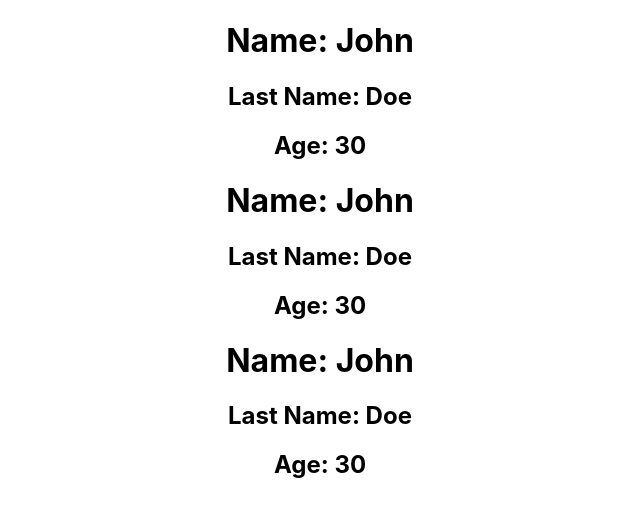
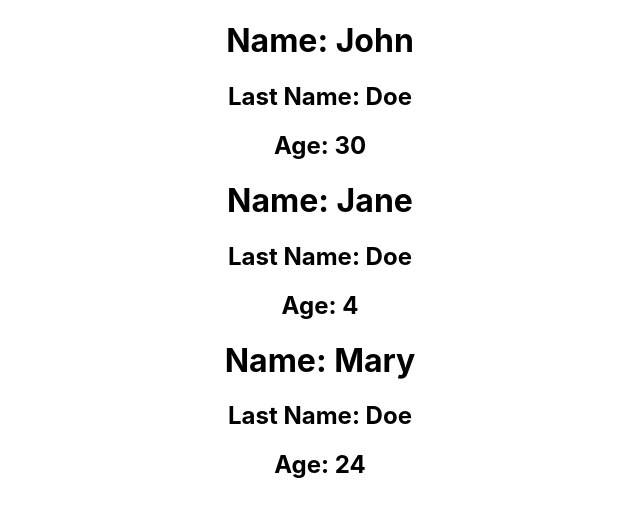
Before and after one commit to juanespos/BasicMovieAppReact, a React (Create React App) app: page / in a window 1280 px wide. Shown: the top 516 px of the page, without its empty margins (320-960 px from the left). Built offline with nearby package versions, Linux system fonts and the light colour scheme.

Commit message:
we learned about props in React

```diff
--- a/src/App.js
+++ b/src/App.js
@@ -1,11 +1,11 @@
 import "./App.css";
 
-const Person = () => {
+const Person = (props) => {
   return (
     <>
-      <h1>Name: John</h1>
-      <h2>Last Name: Doe</h2>
-      <h2>Age: 30</h2>
+      <h1>Name: {props.name}</h1>
+      <h2>Last Name: {props.lastName}</h2>
+      <h2>Age: {props.age}</h2>
     </>
   );
 };
@@ -13,9 +13,9 @@
 const App = () => {
   return (
     <div className="App">
-      <Person />
-      <Person />
-      <Person />
+      <Person name={"John"} lastName={"Doe"} age={30} />
+      <Person name="Jane" lastName={"Doe"} age={2 + 2} />
+      <Person name="Mary" lastName={"Doe"} age={24} />
     </div>
   );
 };
```
